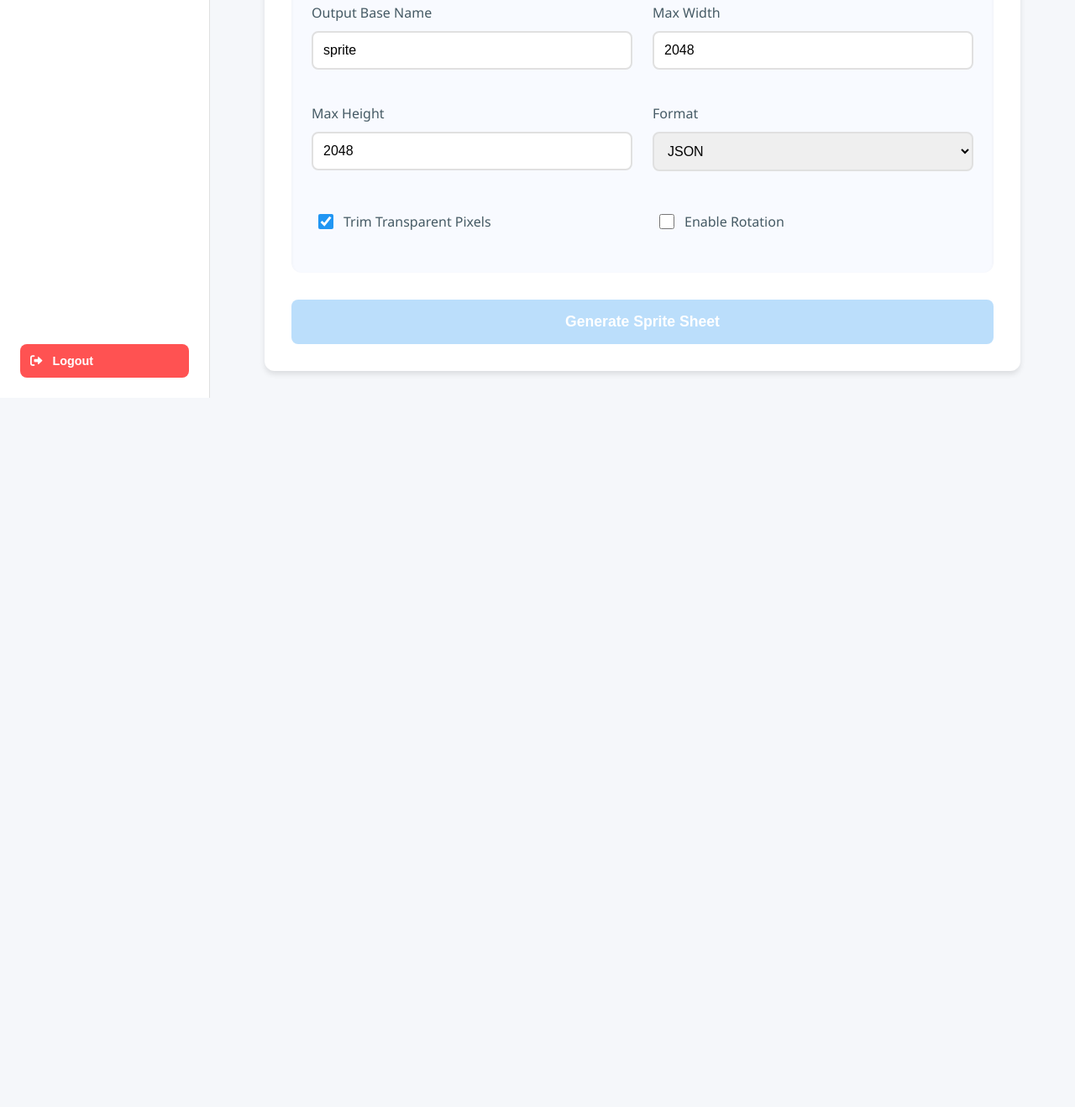
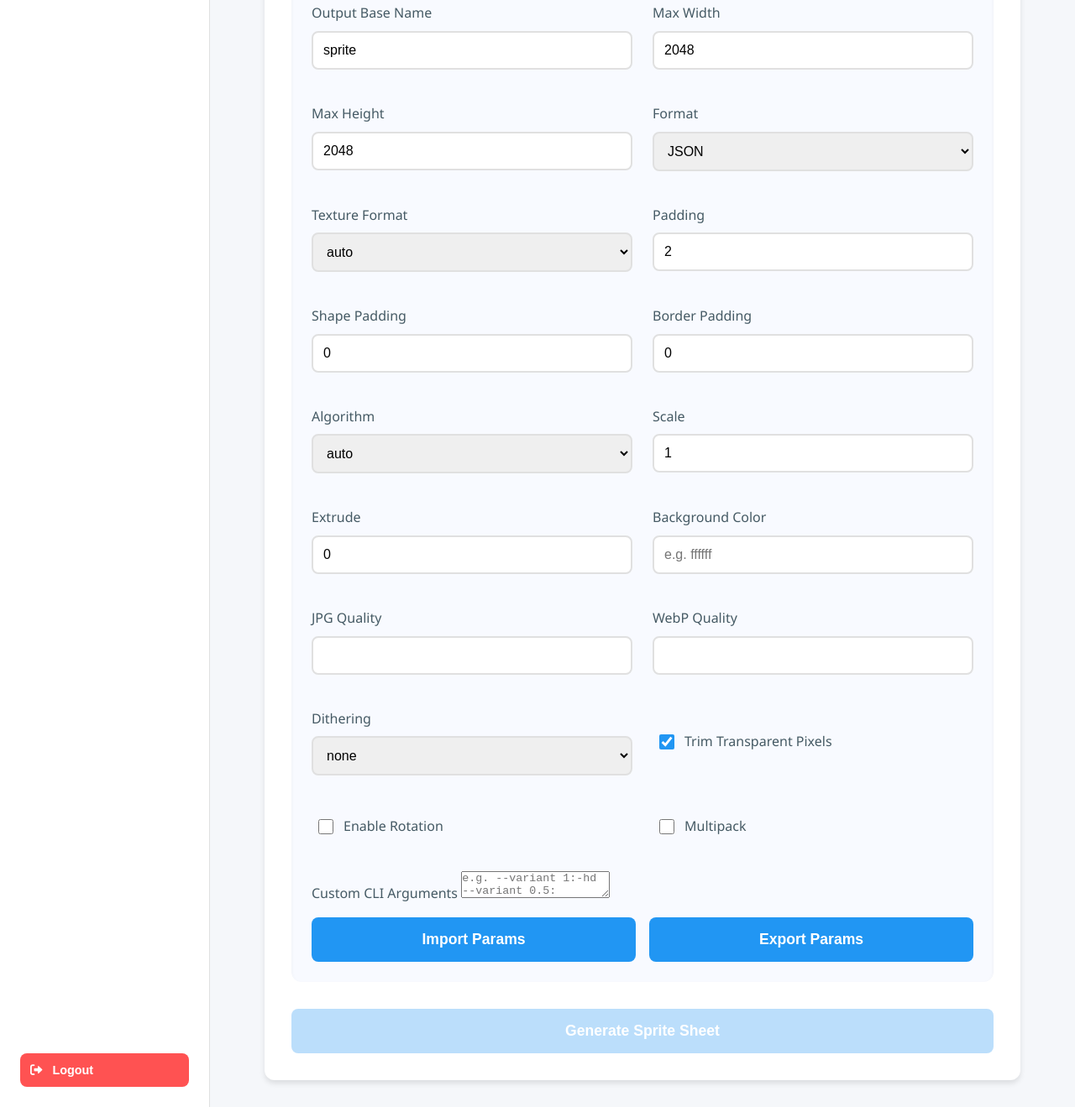
Before and after one commit to gamedev-yash/SpriteForge, a website: page frontend/index.html in a window 1280 px wide. Shown: the part 549-1868 px from the top of the page at 84% size. Before the commit the page ends 1023 px from the top, so only its background shows below. Drawn offline with Linux system fonts and the light colour scheme; no server answers.

Commit message:
updated form to include most comon argumetns for sprite generation

```diff
--- a/frontend/index.html
+++ b/frontend/index.html
@@ -69,6 +69,77 @@
                                         <option value="json-array">JSON Array</option>
                                         <option value="phaser">Phaser</option>
                                         <option value="unity">Unity</option>
+                                        <option value="cocos2d">Cocos2D</option>
+                                        <option value="css">CSS</option>
+                                        <option value="libgdx">libGDX</option>
+                                        <option value="pixijs4">PixiJS4</option>
+                                        <!-- Add more as needed -->
+                                    </select>
+                                </label>
+                                <label>
+                                    Texture Format
+                                    <select id="textureFormat" name="textureFormat">
+                                        <option value="">auto</option>
+                                        <option value="png">PNG</option>
+                                        <option value="jpg">JPG</option>
+                                        <option value="webp">WebP</option>
+                                        <option value="pvr3">PVR3</option>
+                                    </select>
+                                </label>
+                                <label>
+                                    Padding
+                                    <input type="number" id="padding" name="padding" value="2" min="0" />
+                                </label>
+                                <label>
+                                    Shape Padding
+                                    <input type="number" id="shapePadding" name="shapePadding" value="0" min="0" />
+                                </label>
+                                <label>
+                                    Border Padding
+                                    <input type="number" id="borderPadding" name="borderPadding" value="0" min="0" />
+                                </label>
+                                <label>
+                                    Algorithm
+                                    <select id="algorithm" name="algorithm">
+                                        <option value="">auto</option>
+                                        <option value="MaxRects">MaxRects</option>
+                                        <option value="Grid">Grid</option>
+                                        <option value="Basic">Basic</option>
+                                        <option value="Polygon">Polygon</option>
+                                    </select>
+                                </label>
+                                <label>
+                                    Scale
+                                    <input type="number" step="0.01" id="scale" name="scale" value="1" min="0.01" />
+                                </label>
+                                <label>
+                                    Extrude
+                                    <input type="number" id="extrude" name="extrude" value="0" min="0" />
+                                </label>
+                                <label>
+                                    Background Color
+                                    <input type="text" id="backgroundColor" name="backgroundColor" placeholder="e.g. ffffff" />
+                                </label>
+                                <label>
+                                    JPG Quality
+                                    <input type="number" id="jpgQuality" name="jpgQuality" min="0" max="100" />
+                                </label>
+                                <label>
+                                    WebP Quality
+                                    <input type="number" id="webpQuality" name="webpQuality" min="0" max="100" />
+                                </label>
+                                <label>
+                                    Dithering
+                                    <select id="ditherType" name="ditherType">
+                                        <option value="">none</option>
+                                        <option value="NearestNeighbour">NearestNeighbour</option>
+                                        <option value="FloydSteinberg">FloydSteinberg</option>
+                                        <option value="FloydSteinbergAlpha">FloydSteinbergAlpha</option>
+                                        <option value="Atkinson">Atkinson</option>
+                                        <option value="AtkinsonAlpha">AtkinsonAlpha</option>
+                                        <option value="PngQuantLow">PngQuantLow</option>
+                                        <option value="PngQuantMedium">PngQuantMedium</option>
+                                        <option value="PngQuantHigh">PngQuantHigh</option>
                                     </select>
                                 </label>
                                 <label class="checkbox-label">
@@ -79,6 +150,21 @@
                                     <input type="checkbox" id="enableRotation" name="enableRotation" />
                                     Enable Rotation
                                 </label>
+                                <label class="checkbox-label">
+                                    <input type="checkbox" id="multipack" name="multipack" />
+                                    Multipack
+                                </label>
+                            </div>
+                            <div style="margin-top:1rem;">
+                                <label>
+                                    Custom CLI Arguments
+                                    <textarea id="customArgs" name="customArgs" rows="2" placeholder="e.g. --variant 1:-hd --variant 0.5:"></textarea>
+                                </label>
+                            </div>
+                            <div style="margin-top:1rem; display: flex; gap: 1rem;">
+                                <button type="button" id="importParamsBtn">Import Params</button>
+                                <button type="button" id="exportParamsBtn">Export Params</button>
+                                <input type="file" id="importParamsFile" accept=".json,.tps" style="display:none;">
                             </div>
                         </fieldset>
                         <button type="submit" id="submitBtn" disabled>Generate Sprite Sheet</button>
```
